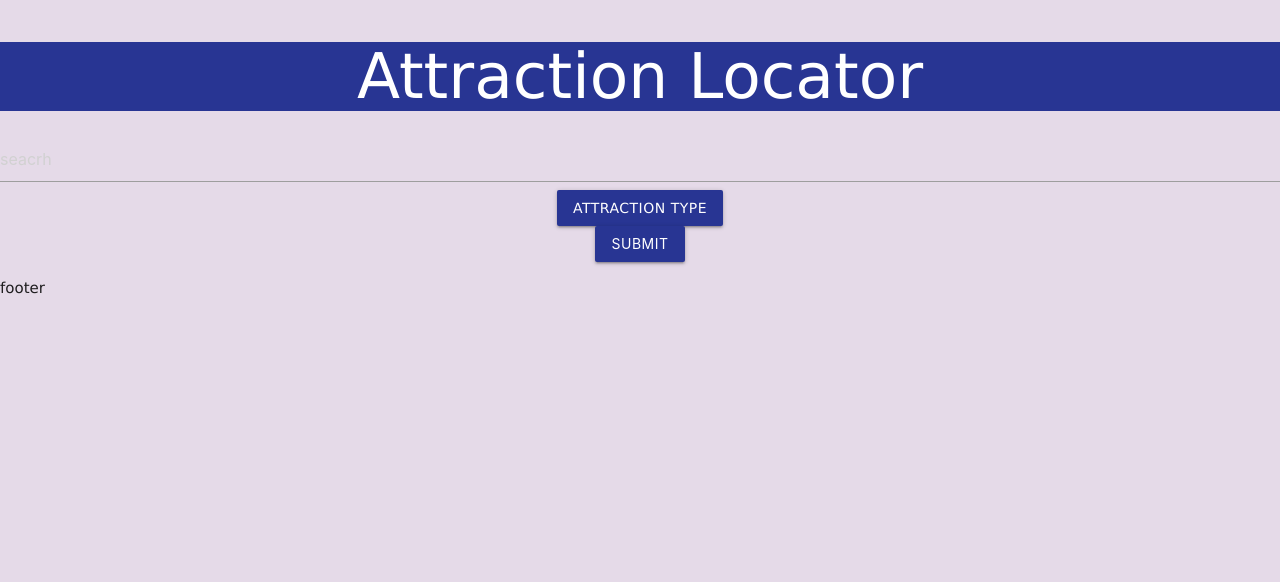
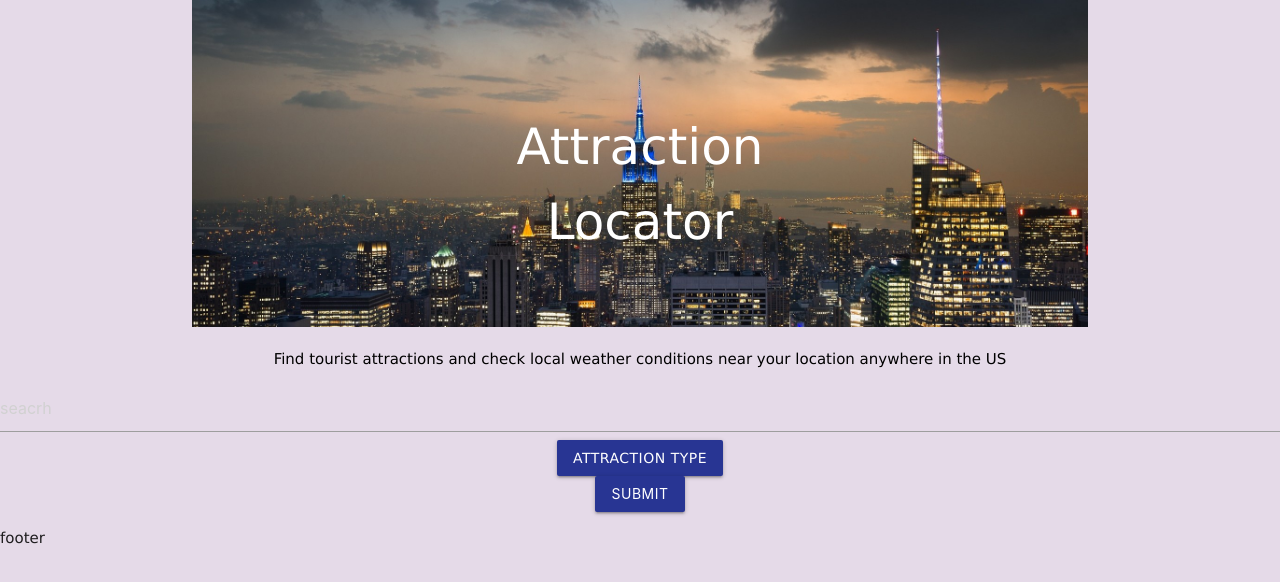
Before and after one commit to Nehoa21/Project-1, a plain HTML site: page index.html in a window 1280 px wide. Drawn offline with nearby package versions, Linux system fonts and the light colour scheme.

Commit message:
figured out the positioning for image.

```diff
--- a/assets/style.css
+++ b/assets/style.css
@@ -3,11 +3,25 @@
     background: #e5dae8;
 }
 
+body, html {
+    height: 100%;
+}
+
 .container {
-    display: flex;
-    flex-direction: column;
-    align-items: center;
+    position: relative;
+    text-align: center;
+    color: white;
   }
+
+  .centered {
+    position: absolute;
+    top: 50%;
+    left: 50%;
+    transform: translate(-50%, -50%);
+    font-size: 50px;
+    background: rgba(0, 0, 0, 0);
+  }
+
 
 .btn {
     background-color: #283593;
--- a/index.html
+++ b/index.html
@@ -9,9 +9,11 @@
     <title>Attraction Locator</title>
 </head>
 <body>
-    <header>
-        <h1 class="center-align indigo darken-3 white-text">Attraction Locator</h1>
-    </header>
+    <div class="container">
+        <img src="assets\images\skyscraper.jpg" alt="skyscraper" style="width:100%;">
+        <div class="centered">Attraction Locator</div>
+        <p class="info black-text">Find tourist attractions and check local weather conditions near your location anywhere in the US</p>
+    </div>
     <section id="main-image">
     </section>
     <main class="main">
```
